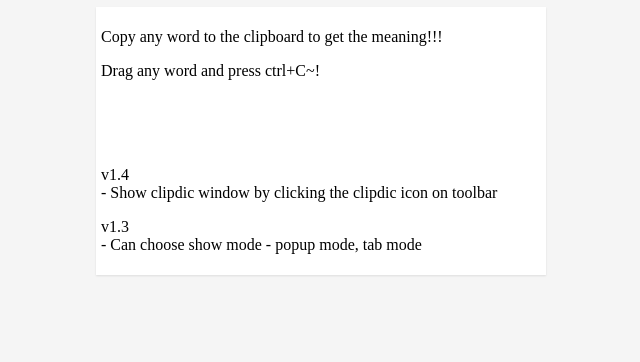
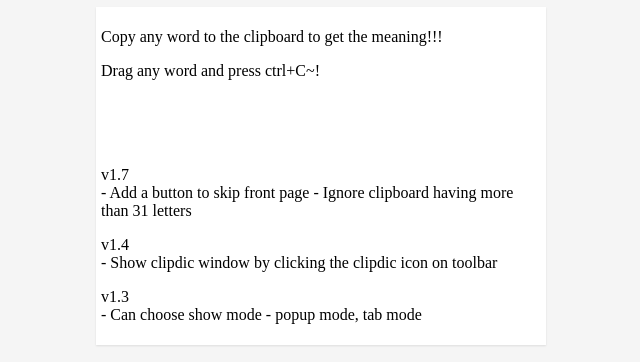
Before and after one commit to zelon/clipdic, a browser extension: page Chrome/default.html in a window 1280 px wide. Shown: the part 102-464 px from the top of the page, without its empty margins (319-959 px from the left). Drawn offline with Linux system fonts and the light colour scheme.

Commit message:
add change log for v1.7

```diff
--- a/Chrome/default.html
+++ b/Chrome/default.html
@@ -15,6 +15,11 @@
 			<br />
 			<br />
 			<p>
+			v1.7<br />
+			 - Add a button to skip front page
+       - Ignore clipboard having more than 31 letters
+			</p>
+			<p>
 			v1.4<br />
 			 - Show clipdic window by clicking the clipdic icon on toolbar
 			</p>
```
